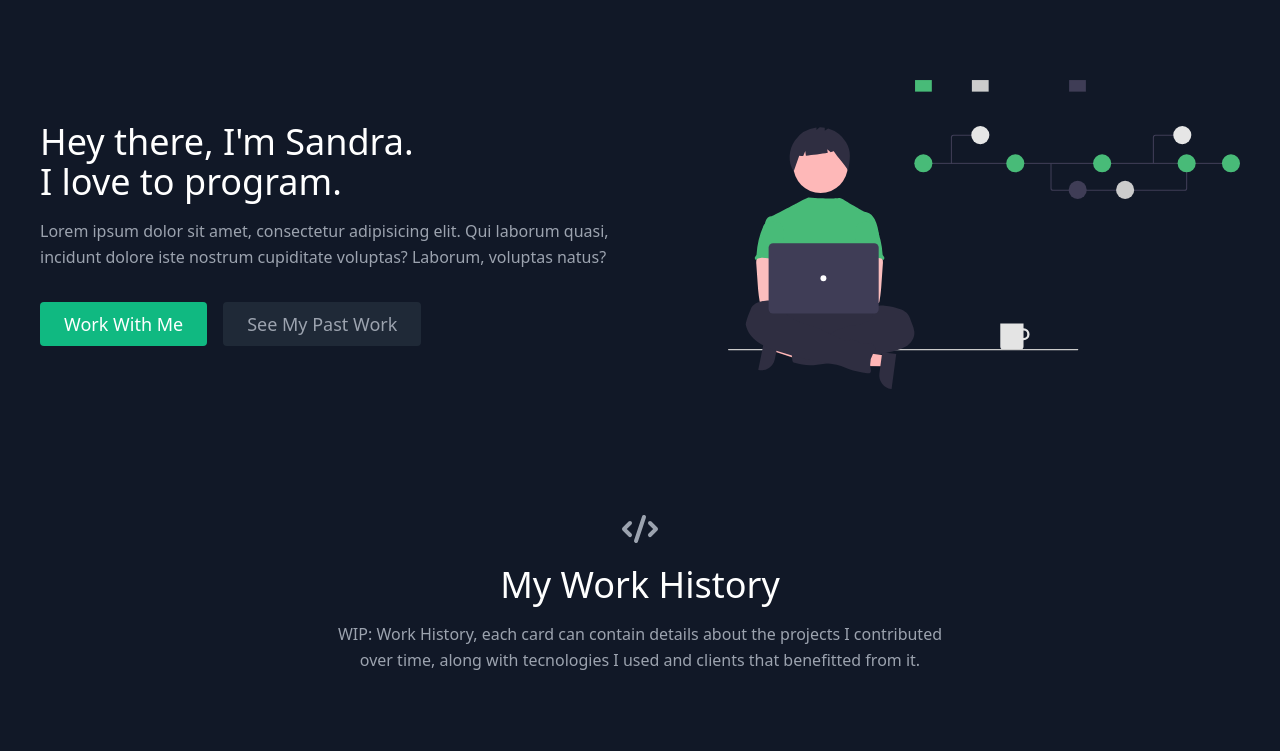
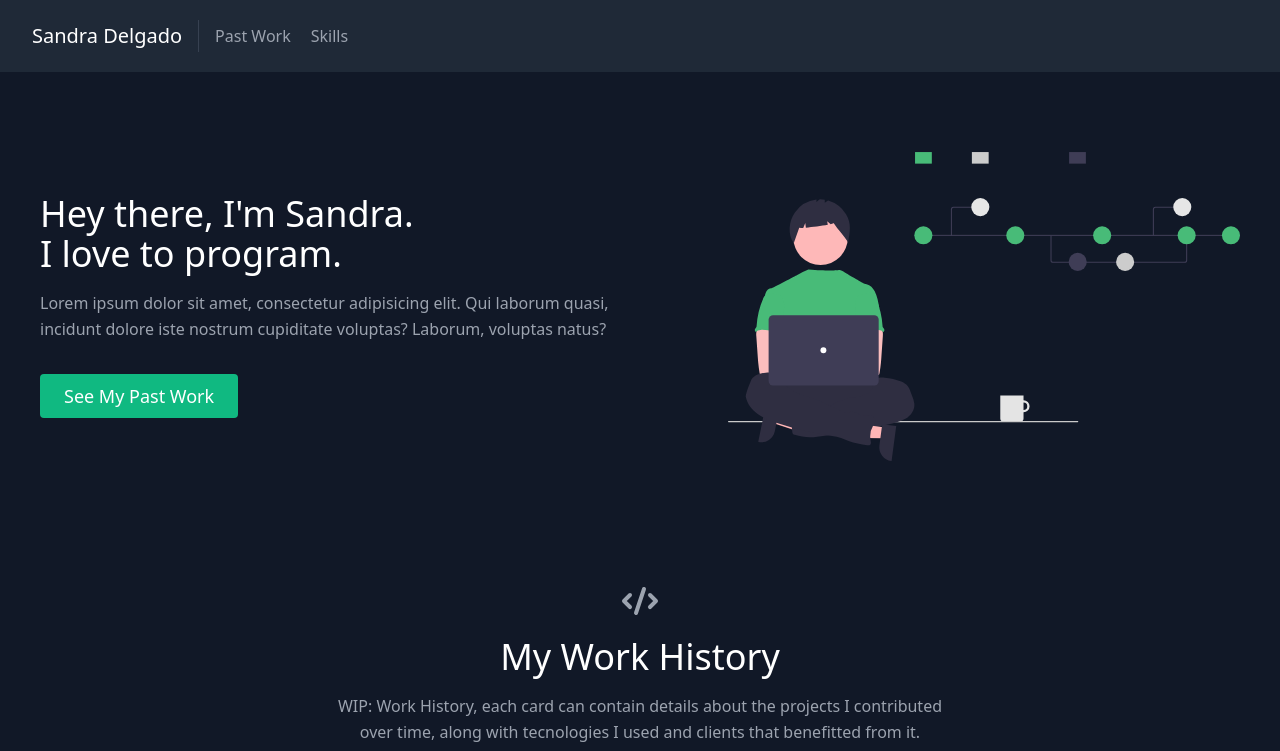
Before and after one commit to dotspacecore/personal-website, a React (Create React App) app: page / in a window 1280 px wide. Shown: the top 751 px of the page. Built offline with nearby package versions, Linux system fonts and the light colour scheme.

Commit message:
add navbar

```diff
--- a/src/App.js
+++ b/src/App.js
@@ -8,7 +8,7 @@
 export default function App() {
   return (
     <main className="text-gray-400 bg-gray-900 body-font">
-      {/* <Navbar /> */}
+      <Navbar />
       <About />
       <Projects />
       <Skills />
--- a/src/components/About.js
+++ b/src/components/About.js
@@ -16,15 +16,15 @@
                     </p>
                     <div className="flex justify-center">
                         <a
-                        href="#contact"
+                        href="#projects"
                         className="inline-flex text-white bg-green-500 border-0 py-2 px-6 focus:outline-none hover:bg-green-600 rounded text-lg">
-                        Work With Me
+                        See My Past Work
                         </a>
-                        <a
+                        {/* <a
                         href="#projects"
                         className="ml-4 inline-flex text-gray-400 bg-gray-800 border-0 py-2 px-6 focus:outline-none hover:bg-gray-700 hover:text-white rounded text-lg">
-                        See My Past Work
-                        </a>
+                        Work With Me
+                        </a> */}
                     </div>
                 </div>
                 <div className="lg:max-w-lg lg:w-full md:w-1/2 w-5/6">
--- a/src/components/Navbar.js
+++ b/src/components/Navbar.js
@@ -1 +1,30 @@
-export default function Navbar() {}
+import { ArrowRightIcon } from "@heroicons/react/solid";
+import React from "react";
+
+export default function Navbar() {
+    return (
+        <header className="bg-gray-800 md:sticky top-0 z-10">
+            <div className="container mx-auto flex flex-wrap p-5 flex-col md:flex-row items-center">
+                <a className="title-font font-medium text-white mb-4 md:mb-0">
+                <a href="#about" className="ml-3 text-xl">
+                    Sandra Delgado
+                </a>
+                </a>
+                <nav className="md:mr-auto md:ml-4 md:py-1 md:pl-4 md:border-l md:border-gray-700	flex flex-wrap items-center text-base justify-center">
+                <a href="#projects" className="mr-5 hover:text-white">
+                    Past Work
+                </a>
+                <a href="#skills" className="mr-5 hover:text-white">
+                    Skills
+                </a>
+                </nav>
+                {/* <a
+                href="#contact"
+                className="inline-flex items-center bg-gray-800 border-0 py-1 px-3 focus:outline-none hover:bg-gray-700 rounded text-base mt-4 md:mt-0">
+                Hire Me
+                <ArrowRightIcon className="w-4 h-4 ml-1" />
+                </a> */}
+            </div>
+        </header>
+    )
+}
```
